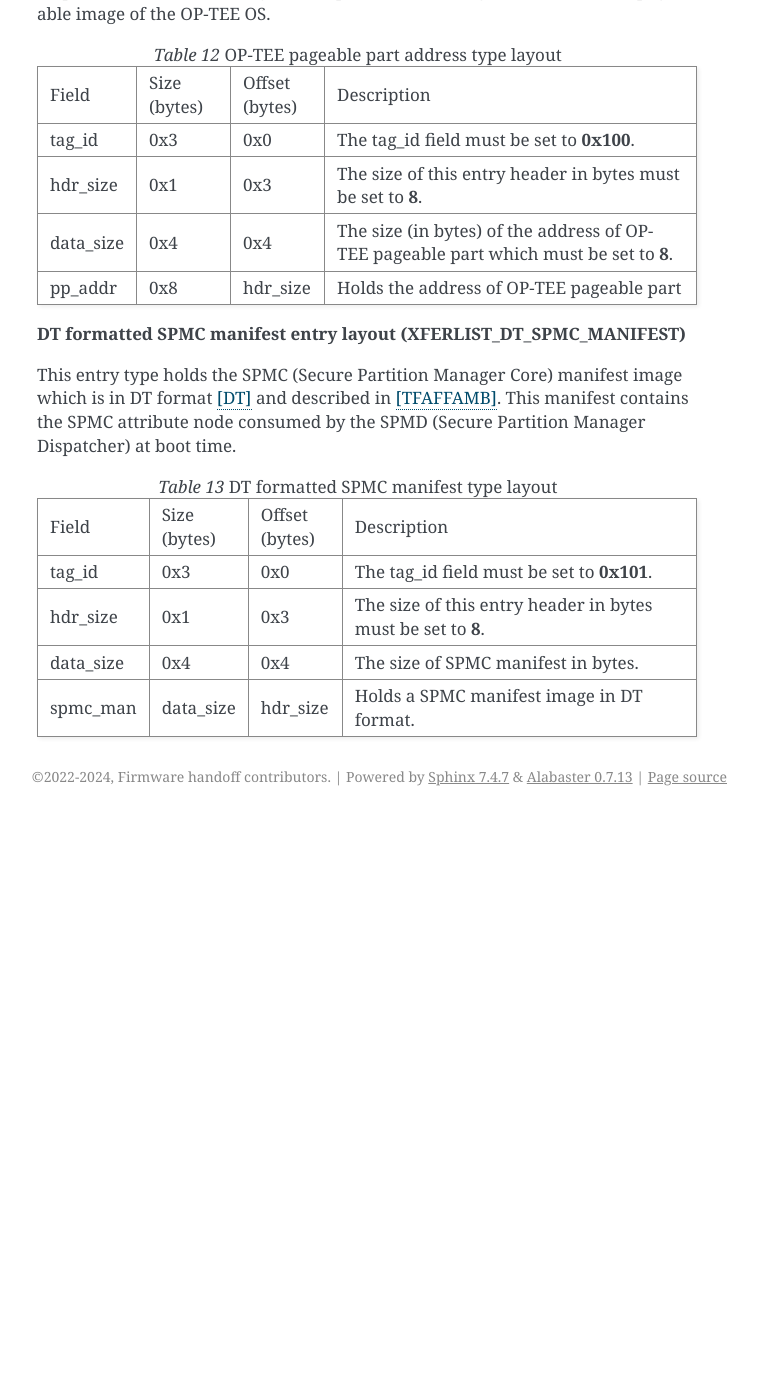
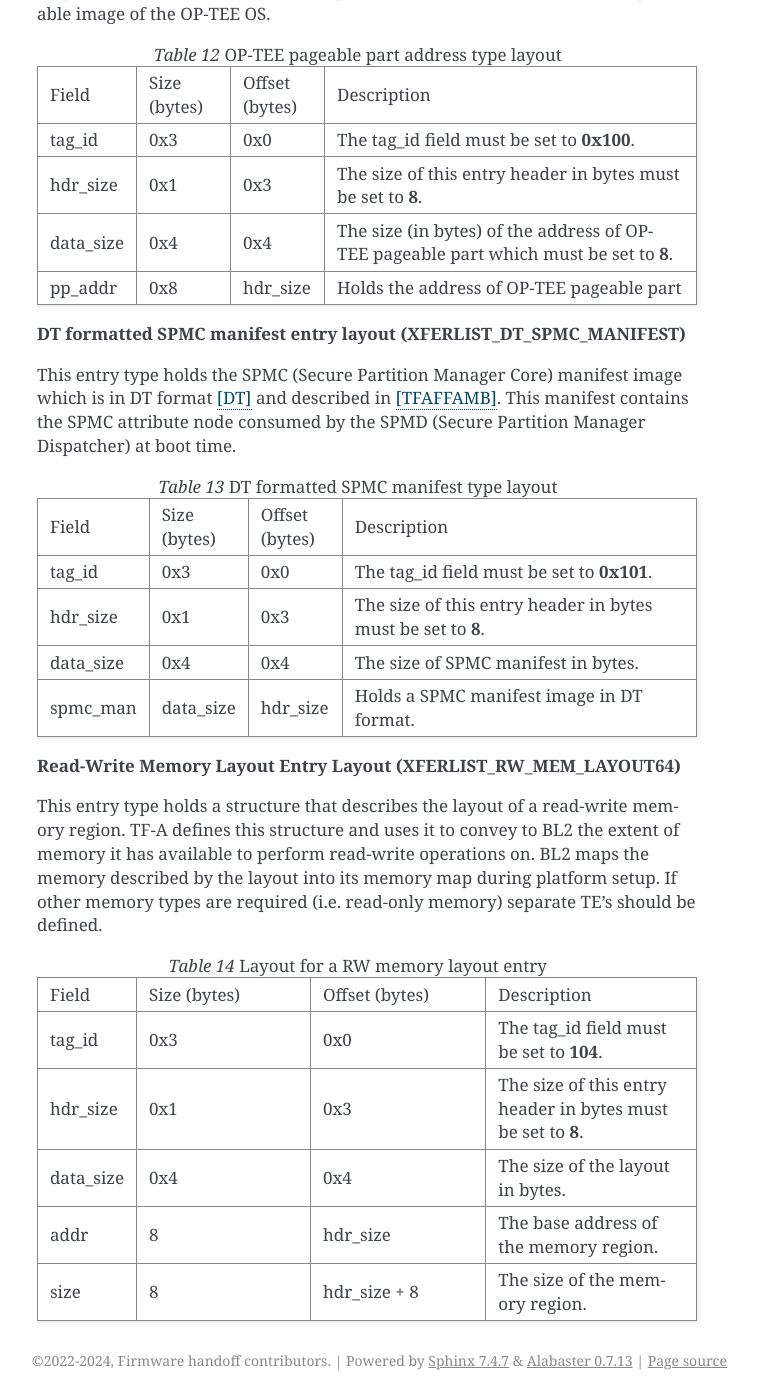
Before and after one commit to FirmwareHandoff/firmware_handoff, a Sphinx documentation site: the page built from source/transfer_list.rst, in a window 1280 px wide and 1400 px high, scrolled down 15344 px. Shown: the whole window, without its empty margins (383-1141 px from the left). Built offline with Sphinx 7.4.7, drawn with Linux system fonts in a browser that asks for light colours; before the commit the page ends 16160 px from its top, so only the background shows below that.

Commit message:
Add RW memory layout TE layout
XFERLIST_RW_MEM_LAYOUT64 is used to specify an extent of read-write memory
that a client can use. The TE pertains to TF-A and is relevant only for
64-bit architectures.

Signed-off-by: Harrison Mutai <harrison.mutai@arm.com>

```diff
--- a/source/transfer_list.rst
+++ b/source/transfer_list.rst
@@ -902,5 +902,49 @@
      - hdr_size
      - Holds a SPMC manifest image in DT format.
 
+**Read-Write Memory Layout Entry Layout (XFERLIST_RW_MEM_LAYOUT64)**
+
+This entry type holds a structure that describes the layout of a read-write
+memory region. TF-A defines this structure and uses it to convey to BL2 the
+extent of memory it has available to perform read-write operations on. BL2 maps
+the memory described by the layout into its memory map during platform setup. If
+other memory types are required (i.e.  read-only memory) separate TE's should be
+defined.
+
+.. _tab_rw_mem_layout:
+.. list-table:: Layout for a RW memory layout entry
+   :widths: 2 5 5 6
+
+   * - Field
+     - Size (bytes)
+     - Offset (bytes)
+     - Description
+
+   * - tag_id
+     - 0x3
+     - 0x0
+     - The tag_id field must be set to **104**.
+
+   * - hdr_size
+     - 0x1
+     - 0x3
+     - |hdr_size_desc|
+
+   * - data_size
+     - 0x4
+     - 0x4
+     - The size of the layout in bytes.
+
+   * - addr
+     - 8
+     - hdr_size
+     - The base address of the memory region.
+
+   * - size
+     - 8
+     - hdr_size + 8
+     - The size of the memory region.
+
+
 .. |hdr_size_desc| replace:: The size of this entry header in bytes must be set to **8**.
 .. |current_version| replace:: `0x1`
```
